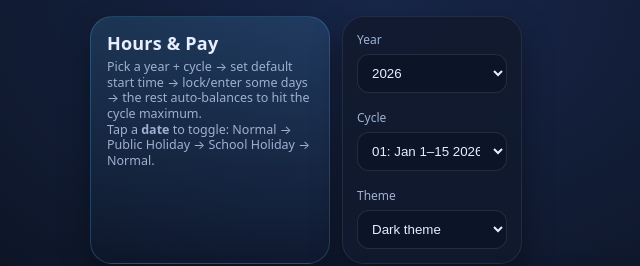
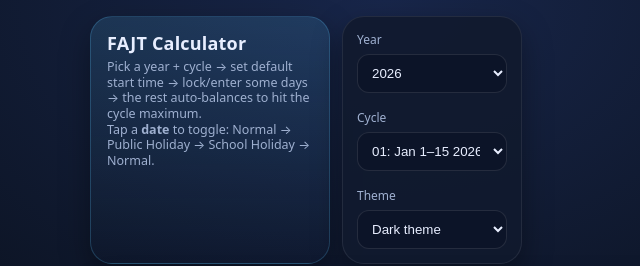
Before and after one commit to Clarence-GKH/FAJT-Calculator, a plain HTML site: page index.html in a window 1280 px wide. Shown: the top 266 px of the page, 0-640 px from the left. Drawn offline with Linux system fonts and the light colour scheme.

Commit message:
Add files via upload

```diff
--- a/index.html
+++ b/index.html
@@ -12,15 +12,15 @@
   <meta name="theme-color" content="#0b1220" />
   <meta name="apple-mobile-web-app-capable" content="yes" />
   <meta name="apple-mobile-web-app-status-bar-style" content="black-translucent" />
-  <meta name="apple-mobile-web-app-title" content="Hours & Pay" />
-  <title>Hours & Pay (Pay-Cycle Calculator)</title>
+  <meta name="apple-mobile-web-app-title" content="FAJT Calculator" />
+  <title>FAJT Calculator (Pay-Cycle Calculator)</title>
 
   <script>
     // Single-file manifest (data URL) for "Add to Home Screen" friendliness.
     (function attachManifest(){
       const manifest = {
-        name: "Hours & Pay",
-        short_name: "Hours&Pay",
+        name: "FAJT Calculator",
+        short_name: "FAJT Calculator",
         start_url: ".",
         display: "standalone",
         background_color: "#0b1220",
@@ -342,7 +342,7 @@
   <div class="wrap">
     <header>
       <div class="title">
-        <h1>Hours & Pay</h1>
+        <h1>FAJT Calculator</h1>
         <div class="sub">
           Pick a year + cycle → set default start time → lock/enter some days → the rest auto-balances to hit the cycle maximum.
           <br/>Tap a <b>date</b> to toggle: Normal → Public Holiday → School Holiday → Normal.
```
